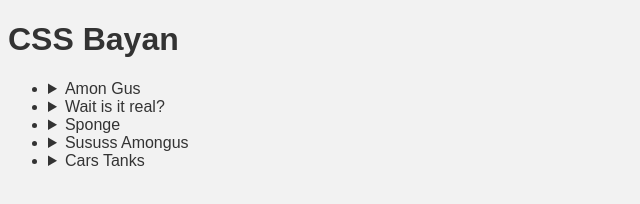
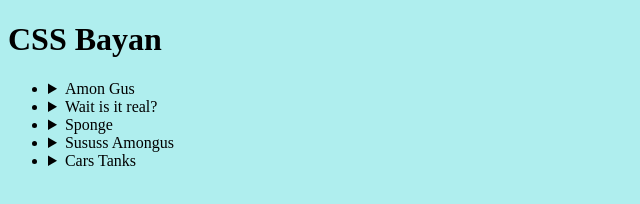
Before and after one commit to morganizwd/cssBayan, a plain HTML site: page cssBayan/index.html in a window 1280 px wide. Shown: the whole page, without its empty margins (0-640 px from the left). Drawn offline with Linux system fonts and the light colour scheme.

Commit message:
feat: add new background color (11.03.2023 23:53:12))

```diff
--- a/cssBayan/style.css
+++ b/cssBayan/style.css
@@ -1,6 +1,3 @@
 body {
-	font-family: Arial, sans-serif;
-	font-size: 16px;
-	color: #333;
-	background-color: #f2f2f2;
+	background-color: #AFEEEE;
 }
```
